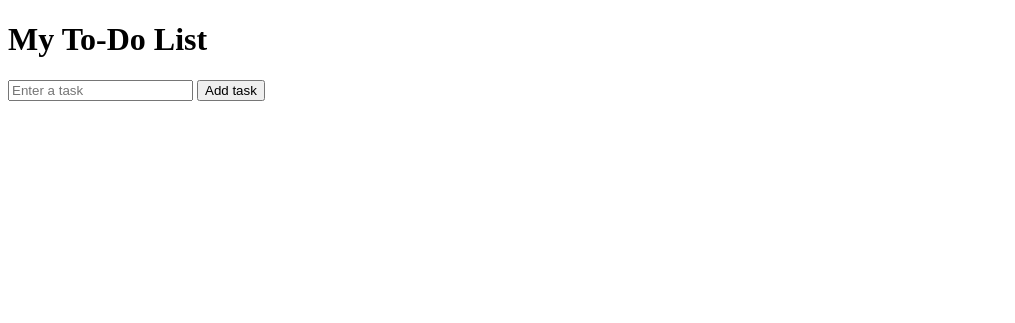
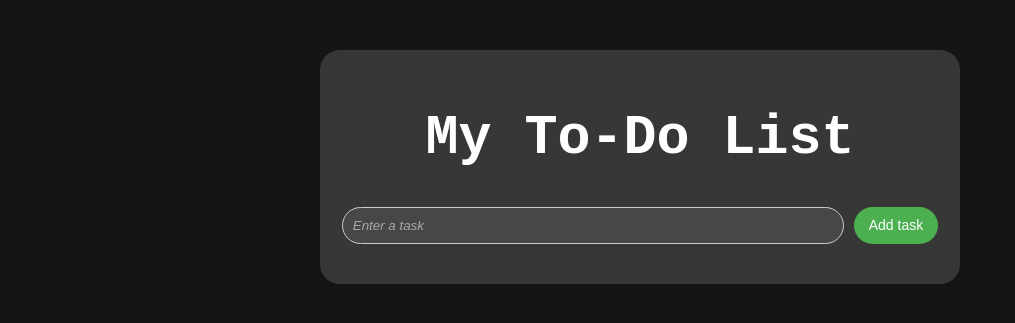
Before and after one commit to romkalemz/My-To-Do-List-App, a Flask app: page / in a window 1280 px wide. Shown: the top 323 px of the page, without its empty margins (0-1015 px from the left). Run offline with Flask 3, Linux system fonts and the light colour scheme.

Commit message:
style: Added style to the webpage for a modern feel

```diff
--- /dev/null
+++ b/app/static/styles.css
@@ -0,0 +1,49 @@
+body {
+    font-family: 'Courier New', monospace;
+    color: #ffffff;
+    background-color: #151515;
+    margin: 0;
+    padding: 0;
+}
+.container {
+    width: 100%;
+    max-width: 600px;
+    margin: 50px auto;
+    background-color: #373737;
+    padding: 20px;
+    border-radius: 20px;
+}
+form {
+    display: flex;
+    justify-content: center;
+    margin-bottom: 20px;
+}
+input[type="text"] {
+    width: 80%;
+    padding: 10px;
+    margin-right: 10px;
+    border-radius: 20px;
+    background-color: #474747;
+    border: 1px solid #ccc;
+    color: #ffffff;
+}
+input[type="text"]::placeholder {
+    color: #a9a8a8;
+    font-style: italic;
+}
+h1 {
+    text-align: center;
+    font-size: 55px;
+}
+button {
+    padding: 5px 15px;
+    border: none;
+    background-color: #4CAF50;
+    color: white;
+    font-size: 14px;
+    border-radius: 20px;
+    cursor: pointer;
+}
+button:hover {
+    background-color: #45a049;
+}
--- a/app/templates/index.html
+++ b/app/templates/index.html
@@ -3,7 +3,7 @@
 <head>
     <meta name="viewport" content="width=device-width, initial-scale=1.0">
     <title>To-Do List</title>
-    <link rel=""stylesheet" href="{{ url_for('static', filename='styles.css') }}">
+    <link rel="stylesheet" href="{{ url_for('static', filename='styles.css') }}">
 </head>
 <body>
     <div class="container">
```
